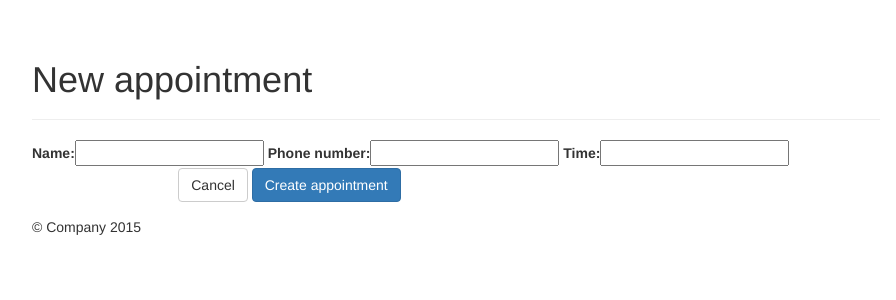
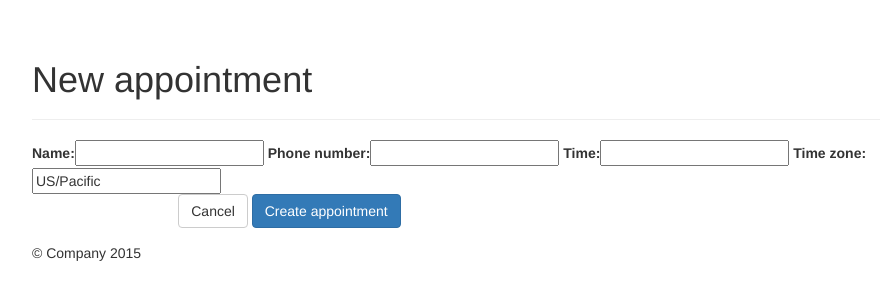
Before and after one commit to TwilioDevEd/appointment-reminders-django, a Django app: page /appointments/new in a window 1280 px wide. Shown: the part 51-351 px from the top of the page, without its empty margins (38-934 px from the left). Run offline with Django 3.2, Linux system fonts and the light colour scheme; parts of the project's set-up code (start-up, migrations or seed data) failed here and were passed over; some libraries are stand-ins or nearby versions.

Commit message:
Adding time zone support

```diff
--- a/reminders/models.py
+++ b/reminders/models.py
@@ -5,6 +5,7 @@ from django.conf import settings
 from django.core.urlresolvers import reverse
 from django.db import models
 from django.utils.encoding import python_2_unicode_compatible
+from timezone_field import TimeZoneField
 
 import arrow
 
@@ -14,6 +15,7 @@ class Appointment(models.Model):
     name = models.CharField(max_length=150)
     phone_number = models.CharField(max_length=15)
     time = models.DateTimeField()
+    time_zone = TimeZoneField(default='US/Pacific')
 
     # Additional fields not visible to users
     task_id = models.CharField(max_length=50, blank=True, editable=False)
@@ -29,7 +31,7 @@ class Appointment(models.Model):
         """Schedules a Celery task to send a reminder about this appointment"""
 
         # Calculate the correct time to send this reminder
-        appointment_time = arrow.get(self.time)
+        appointment_time = arrow.get(self.time, self.time_zone.zone)
         reminder_time = appointment_time.replace(minutes=-settings.REMINDER_TIME - 1)
 
         # Schedule the Celery task
--- a/reminders/tasks.py
+++ b/reminders/tasks.py
@@ -24,7 +24,7 @@ def send_sms_reminder(appointment_id):
         # has been deleted, so we don't need to do anything
         return
 
-    appointment_time = arrow.get(appointment.time)
+    appointment_time = arrow.get(appointment.time, appointment.time_zone.zone)
     body = 'Hi {0}. You have an appointment coming up {1}.'.format(
         appointment.name,
         appointment_time.humanize()
--- a/reminders/views.py
+++ b/reminders/views.py
@@ -22,7 +22,7 @@ class AppointmentCreateView(SuccessMessageMixin, CreateView):
     """Powers a form to create a new appointment"""
 
     model = Appointment
-    fields = ['name', 'phone_number', 'time']
+    fields = ['name', 'phone_number', 'time', 'time_zone']
     success_message = 'Appointment successfully created.'
 
 
@@ -30,7 +30,7 @@ class AppointmentUpdateView(SuccessMessageMixin, UpdateView):
     """Powers a form to edit existing appointments"""
 
     model = Appointment
-    fields = ['name', 'phone_number', 'time']
+    fields = ['name', 'phone_number', 'time', 'time_zone']
     success_message = 'Appointment successfully updated.'
 
 
--- a/requirements.txt
+++ b/requirements.txt
@@ -8,6 +8,7 @@ arrow==0.5.4
 celery[redis]==3.1.18
 django-bootstrap3==5.4.0
 django-forms-bootstrap==3.0.1
+django-timezone-field==1.2
 psycopg2==2.6
 twilio==4.4.0
 whitenoise==1.0.6
--- a/templates/reminders/appointment_detail.html
+++ b/templates/reminders/appointment_detail.html
@@ -16,6 +16,8 @@
         <dd>{{ appointment.phone_number }}</dd>
         <dt><strong>Time:</strong></dt>
         <dd>{{ appointment.time }}</dd>
+        <dt><strong>Time zone:</strong></dt>
+        <dd>{{ appointment.time_zone }}</dd>
       </dl>
 
       <a class="btn btn-default" href="{% url 'list_appointments' %}">Back</a>
```
Also changed, not shown: appointments/settings/common.py (+4 -4 lines), reminders/migrations/0001_initial.py.
